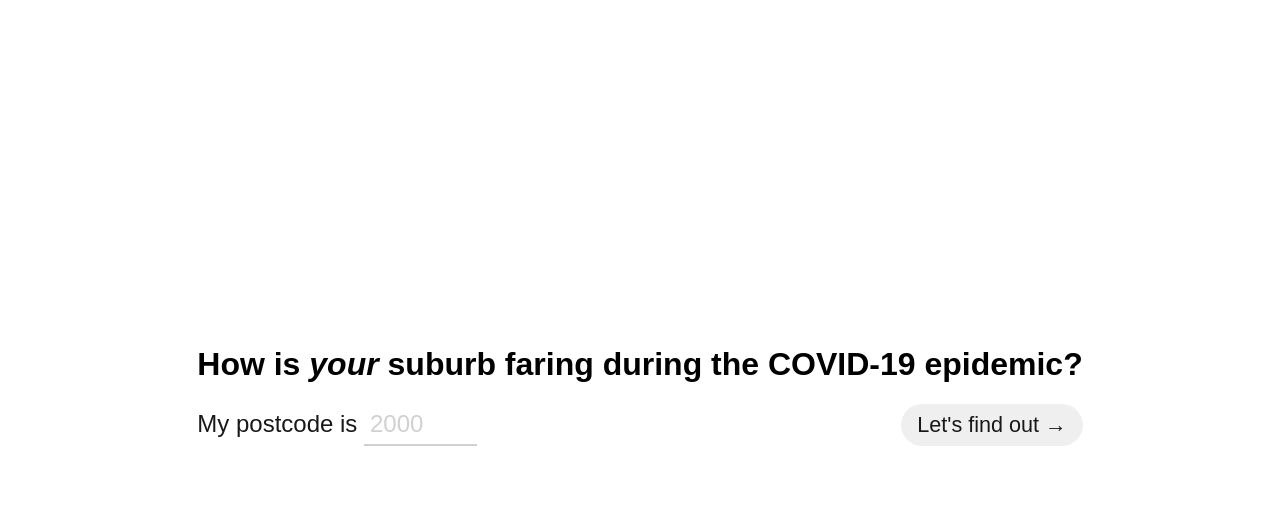
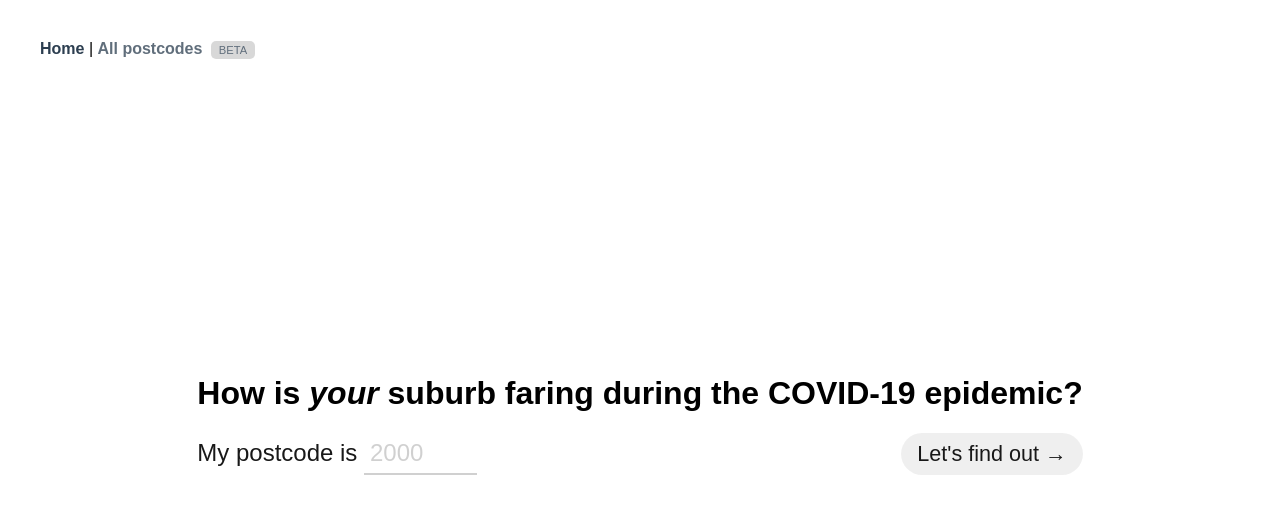
Before and after one commit to Booligoosh/covid19nsw, a Vue app: page / in a window 1280 px wide. Shown: the top 514 px of the page. Built offline with nearby package versions, Linux system fonts and the light colour scheme; no server answers; a web font is replaced by a local one; what vue-sorted-table, vue2-frappe would draw is missing.

Commit message:
Got /all ready to launch!

```diff
--- a/src/App.vue
+++ b/src/App.vue
@@ -1,7 +1,16 @@
 <template>
   <div id="app">
-    <div id="nav" v-if="$route.name !== 'Home'">
+    <div id="nav">
       <router-link to="/">Home</router-link>
+      |
+      <router-link to="/all"
+        >All postcodes
+        <span class="beta"
+          ><span class="bracket">(</span>beta<span class="bracket"
+            >)</span
+          ></span
+        ></router-link
+      >
       <!-- | <router-link to="/about">About</router-link> -->
     </div>
     <div class="page-wrapper">
@@ -113,6 +122,10 @@ body,
   }
   .page {
     padding-top: 2rem;
+    > :first-child,
+    > :first-child > :first-child {
+      margin-top: 0;
+    }
   }
 }
 
@@ -120,3 +133,19 @@ h1 {
   margin-top: 0;
 }
 </style>
+
+<style lang="scss" scoped>
+.beta {
+  text-transform: uppercase;
+  font-size: 0.7em;
+  padding: 0.2rem 0.5rem;
+  background: #ccc;
+  border-radius: 5px;
+  font-weight: 500;
+  margin-left: 0.25rem;
+
+  .bracket {
+    display: none;
+  }
+}
+</style>
--- /dev/null
+++ b/src/components/ExplainerText.vue
@@ -0,0 +1,33 @@
+<template>
+  <div>
+    <p>
+      The data {{ isAboveData ? "below" : "above" }} is official data provided
+      by the NSW Ministry of Health, and is fetched fresh every time you load
+      this page.
+    </p>
+    <p>
+      You can view and download the raw data from the NSW Ministry of Health at
+      <a
+        href="https://data.nsw.gov.au/data/dataset/covid-19-cases-by-location"
+        target="_blank"
+        >data.nsw.gov.au</a
+      >.
+    </p>
+    <p>
+      This site was built by
+      <a href="https://twitter.com/Booligoosh" target="_blank">Ethan</a>, and is
+      not affiliated with the NSW government in any way.
+    </p>
+  </div>
+</template>
+
+<script>
+export default {
+  props: {
+    isAboveData: {
+      type: Boolean,
+      default: false
+    }
+  }
+};
+</script>
--- a/src/views/AllPostcodes.vue
+++ b/src/views/AllPostcodes.vue
@@ -11,6 +11,12 @@
     Loading&hellip;
   </div>
   <div class="all-page" v-else>
+    <ExplainerText :is-above-data="true" />
+    <p>Last updated {{ lastUpdatedString }}.</p>
+    <p class="landscape-tip-text">
+      ⚠ Please put your device in landscape mode!
+    </p>
+    <br />
     <sorted-table :values="postcodeRows" sort="totalCases" dir="desc">
       <thead>
         <tr>
@@ -57,12 +63,14 @@
 </template>
 
 <script>
-// import dayjs from "dayjs";
-
+import ExplainerText from "@/components/ExplainerText.vue";
 import suburbsForPostcode from "@/data/suburbsForPostcode.json";
 
 export default {
   name: "AllPostcodes",
+  components: {
+    ExplainerText
+  },
   computed: {
     postcodeRows() {
       const oneWeekAgo = this.$store.state.temporalCoverageTo.subtract(
@@ -88,6 +96,9 @@ export default {
           suburbs: suburbsForPostcode[postcodeNumber].join(", ")
         };
       });
+    },
+    lastUpdatedString() {
+      return this.$store.state.temporalCoverageTo.format("D MMMM YYYY");
     }
   },
   methods: {
@@ -110,6 +121,17 @@ export default {
 }
 .all-page-error {
   color: red;
+}
+
+.landscape-tip-text {
+  display: none;
+  color: red;
+}
+
+@media screen and (max-width: 555px) {
+  .landscape-tip-text {
+    display: block;
+  }
 }
 
 table {
--- a/src/views/PostcodePage.vue
+++ b/src/views/PostcodePage.vue
@@ -69,23 +69,7 @@
     <p class="small-screen-warning">
       <i>Note: This graph is best viewed on a larger screen</i>
     </p>
-    <p>
-      The data above is official data provided by the NSW Ministry of Health,
-      and is fetched fresh every time you load this page.
-    </p>
-    <p>
-      You can view and download the raw data from the NSW Ministry of Health at
-      <a
-        href="https://data.nsw.gov.au/data/dataset/covid-19-cases-by-location"
-        target="_blank"
-        >data.nsw.gov.au</a
-      >.
-    </p>
-    <p>
-      This site was built by
-      <a href="https://twitter.com/Booligoosh" target="_blank">Ethan</a>, and is
-      not affiliated with the NSW government in any way.
-    </p>
+    <ExplainerText />
     <!-- <pre style="text-align: left">{{
       JSON.stringify(allCasesInPostcode, null, 2)
     }}</pre> -->
@@ -94,6 +78,7 @@
 
 <script>
 import PostcodePageMetadataChanger from "@/components/PostcodePageMetadataChanger.vue";
+import ExplainerText from "@/components/ExplainerText.vue";
 
 import dayjs from "dayjs";
 import isSameOrBefore from "dayjs/plugin/isSameOrBefore";
@@ -101,7 +86,10 @@ dayjs.extend(isSameOrBefore);
 
 export default {
   name: "PostcodePage",
-  components: { PostcodePageMetadataChanger },
+  components: {
+    PostcodePageMetadataChanger,
+    ExplainerText
+  },
   created() {
     const scriptEl = document.createElement("script");
     scriptEl.setAttribute("type", "application/ld+json");
```
